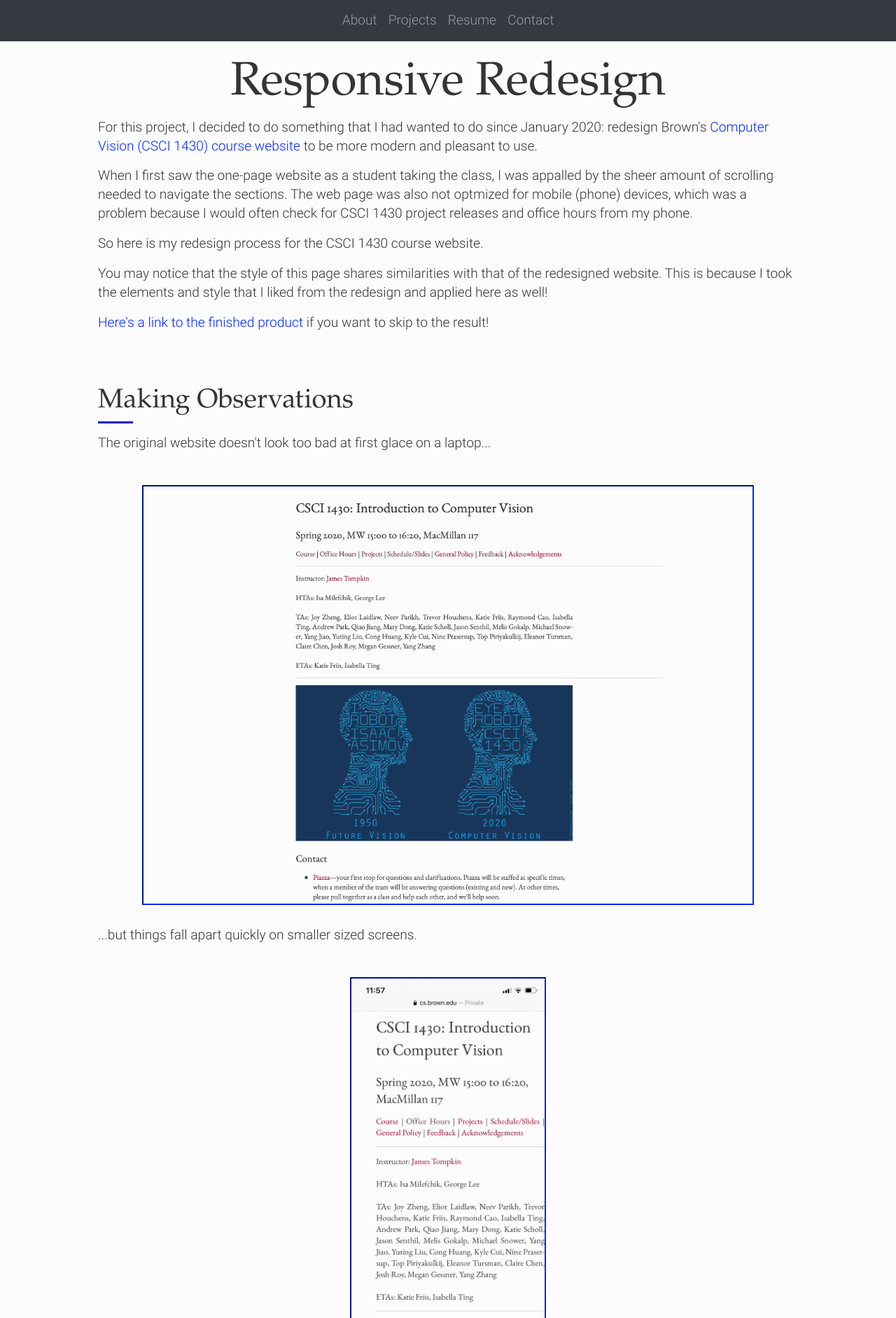
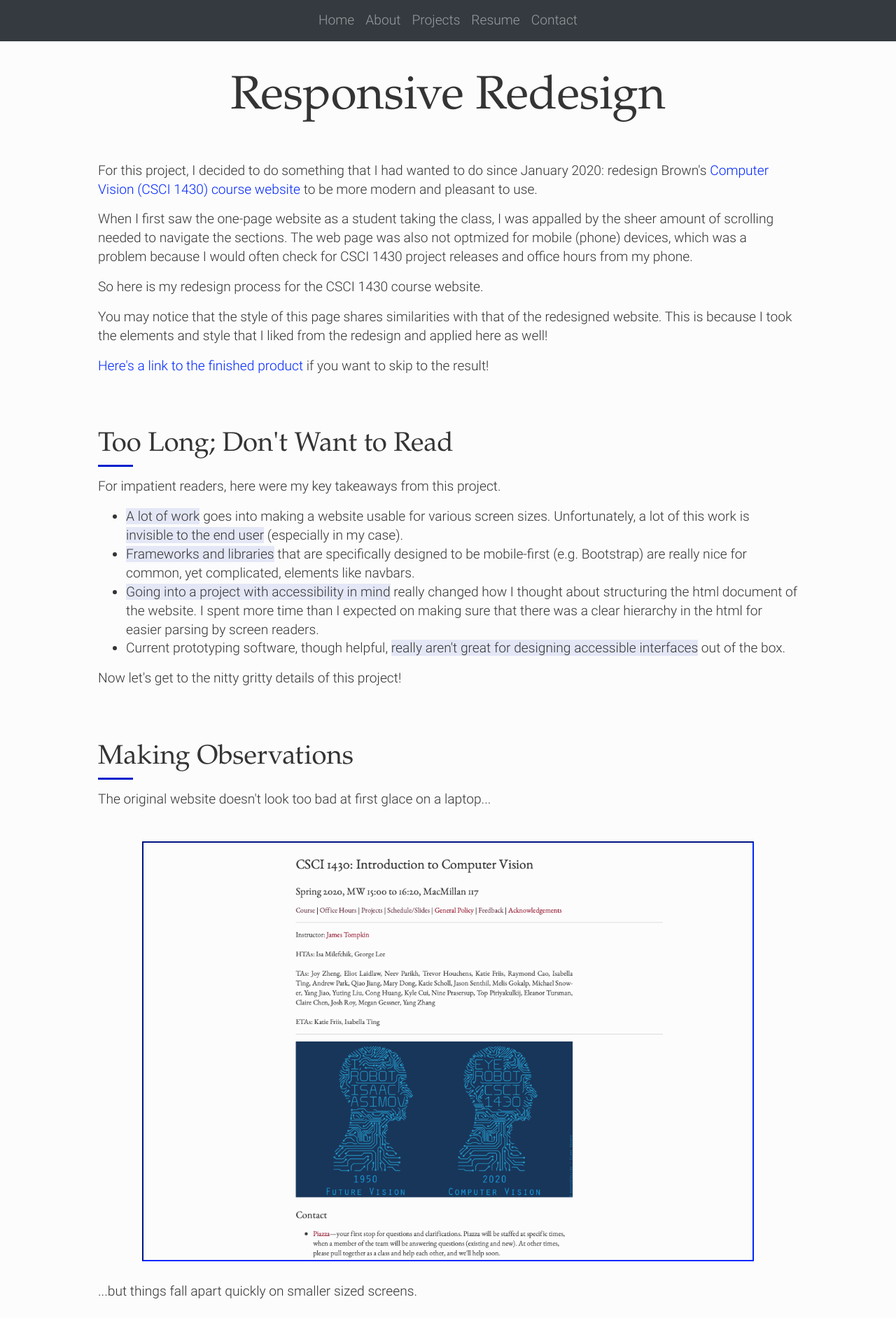
Before and after one commit to CaoRuiming/cs1300-portfolio, a PHP site: page /projects/redesign in a window 1280 px wide. Shown: the top 1883 px of the page at 70% size. Run offline with PHP 8.4, Linux system fonts and the light colour scheme.

Commit message:
polished up writeups

```diff
--- a/index.css
+++ b/index.css
@@ -25,7 +25,7 @@ body {
 }
 
 main {
-    padding-top: 80px;
+    padding-top: 100px;
     padding-bottom: 80px;
     max-width: 1000px;
     width: 95%;
@@ -64,7 +64,8 @@ main h1 {
     font-family: Garamond, 'Hoefler Text', 'Times New Roman', Times, serif;
 	font-size: 3.5em;
 	font-weight: normal;
-	font-style: normal;
+    font-style: normal;
+    margin-bottom: 50px;
 }
 @media (max-width: 768px) {
     main h1 {
@@ -172,7 +173,7 @@ span.redacted {
 }
 .centered-img img {
     border: 2px inset hsl(231, 100%, 42%);
-    width: 100%;
+    /* width: 100%; */
     height: auto;
     max-width: 900px;
     max-height: 600px;
@@ -222,6 +223,7 @@ span.redacted {
 }
 .project-card {
     display: flex;
+    flex-wrap: wrap;
     position: relative;
     justify-content: center;
     align-items: center;
@@ -229,6 +231,7 @@ span.redacted {
     width: 400px;
     height: 400px;
     margin: 20px;
+    padding: 20px;
 }
 .project-card::before {
     content: "";
@@ -251,3 +254,21 @@ span.redacted {
     color: var(--black);
     font-size: 2em;
 }
+.project-card p {
+    margin: 0;
+    margin-top: 20px;
+    color: var(--black);
+    font-size: 1em;
+}
+
+
+.annotations img {
+    width: 100%;
+    margin-bottom: 10px;
+}
+.annotations .row {
+    margin-top: 30px;
+}
+.annotations {
+    padding-bottom: 30px;
+}
--- a/projects/redesign/index.html
+++ b/projects/redesign/index.html
@@ -18,6 +18,9 @@
       <div class="collapse navbar-collapse" id="navbar-content">
         <ul class="navbar-nav mx-auto">
           <li class="nav-item">
+            <a class="nav-link" href="../../home.html">Home</a>
+          </li>
+          <li class="nav-item">
             <a class="nav-link" href="../../home.html#about">About</a>
           </li>
           <li class="nav-item">
@@ -34,31 +37,6 @@
     </nav>
   </header>
 
-  <!-- <nav class="navbar navbar-expand-md navbar-light bg-light fixed-top" id="navbar">
-    <button class="navbar-toggler" type="button" data-toggle="collapse" data-target="#navbar-content" aria-controls="navbarSupportedContent" aria-expanded="false" aria-label="Toggle navigation">
-      <span class="navbar-toggler-icon"></span>
-    </button>
-
-    <div class="collapse navbar-collapse" id="navbar-content">
-      <ul class="navbar-nav mx-auto">
-        <li class="nav-item">
-          <a class="nav-link" href="#home">Home</a>
-        </li>
-        <li class="nav-item">
-          <a class="nav-link" href="#observations">Observations</a>
-        </li>
-        <li class="nav-item">
-          <a class="nav-link" href="#prototypes">Prototypes</a>
-        </li>
-        <li class="nav-item">
-          <a class="nav-link" href="#implementation">Implementation</a>
-        </li>
-        <li class="nav-item">
-          <a class="nav-link" href="#conclusion">Conclusion</a>
-        </li>
-      </ul>
-    </div>
-  </nav> -->
   <main>
     <section id="home">
       <h1>Responsive Redesign</h1>
@@ -72,6 +50,18 @@
       <p>You may notice that the style of this page shares similarities with that of the redesigned website. This is
         because I took the elements and style that I liked from the redesign and applied here as well!</p>
       <p><a target="_blank" rel="noopener noreferrer" href="redesigned.html">Here's a link to the finished product</a> if you want to skip to the result!</p>
+    </section>
+
+    <section>
+      <h2>Too Long; Don't Want to Read</h2>
+      <p>For impatient readers, here were my key takeaways from this project.</p>
+      <ul>
+        <li><span class="highlight">A lot of work</span> goes into making a website usable for various screen sizes. Unfortunately, a lot of this work is <span class="highlight">invisible to the end user</span> (especially in my case).</li>
+        <li><span class="highlight">Frameworks and libraries</span> that are specifically designed to be mobile-first (e.g. Bootstrap) are really nice for common, yet complicated, elements like navbars.</li>
+        <li><span class="highlight">Going into a project with accessibility in mind</span> really changed how I thought about structuring the html document of the website. I spent more time than I expected on making sure that there was a clear hierarchy in the html for easier parsing by screen readers.</li>
+        <li>Current prototyping software, though helpful, <span class="highlight">really aren&#39;t great for designing accessible interfaces</span> out of the box.</li>
+      </ul>
+      <p>Now let&#39;s get to the nitty gritty details of this project!</p>
     </section>
 
     <section id="observations">
@@ -394,7 +384,7 @@
     <section id="conclusion">
       <h2>Conclusion</h2>
       <p>That&#39;s it! This is definitely not the flashiest redesign, but it makes the experience of using the website
-        significantly more pleasant for users on all devices </p>
+        significantly more pleasant for users on all devices.</p>
       <p>As for future directions, I am hoping to get in contact with the 2021 TA staff of Computer Vision (CSCI 1430) to
         see if they will adopt my redesign!</p>
     </section>
```
Also changed, not shown: home.html (+19 -4 lines), projects/ab_testing/index.html (+15 -4 lines), projects/development/index.html (+11 -2 lines), projects/iterative_design/index.html (+12 -0 lines).
